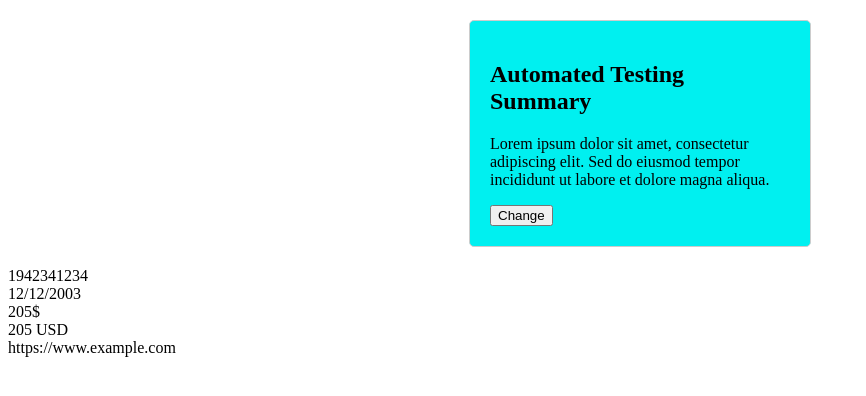
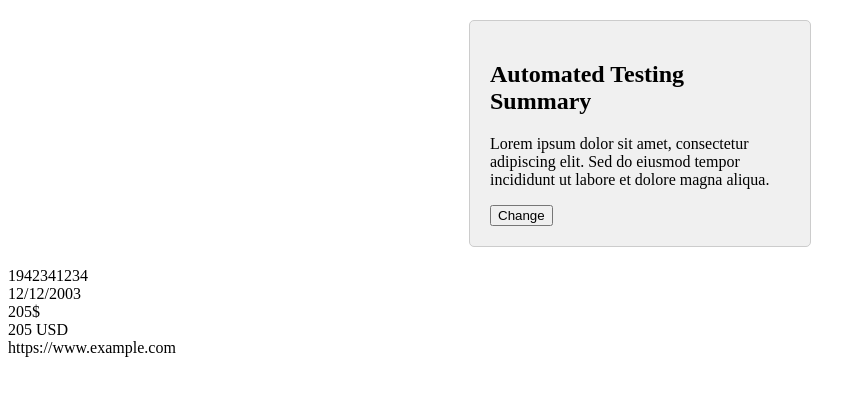
Before and after one commit to EladHeller/self-healing-example, a website: page client/index.html in a window 1280 px wide. Shown: the whole page, without its empty margins (0-866 px from the left). Drawn offline with Linux system fonts and the light colour scheme.

Commit message:
Update styles.css

```diff
--- a/client/styles.css
+++ b/client/styles.css
@@ -3,6 +3,6 @@
     padding: 20px;
     border: 1px solid #ccc;
     border-radius: 5px;
-    background-color: #00f0f0;
+    background-color: #f0f0f0;
     margin: 20px auto;
   }
```
